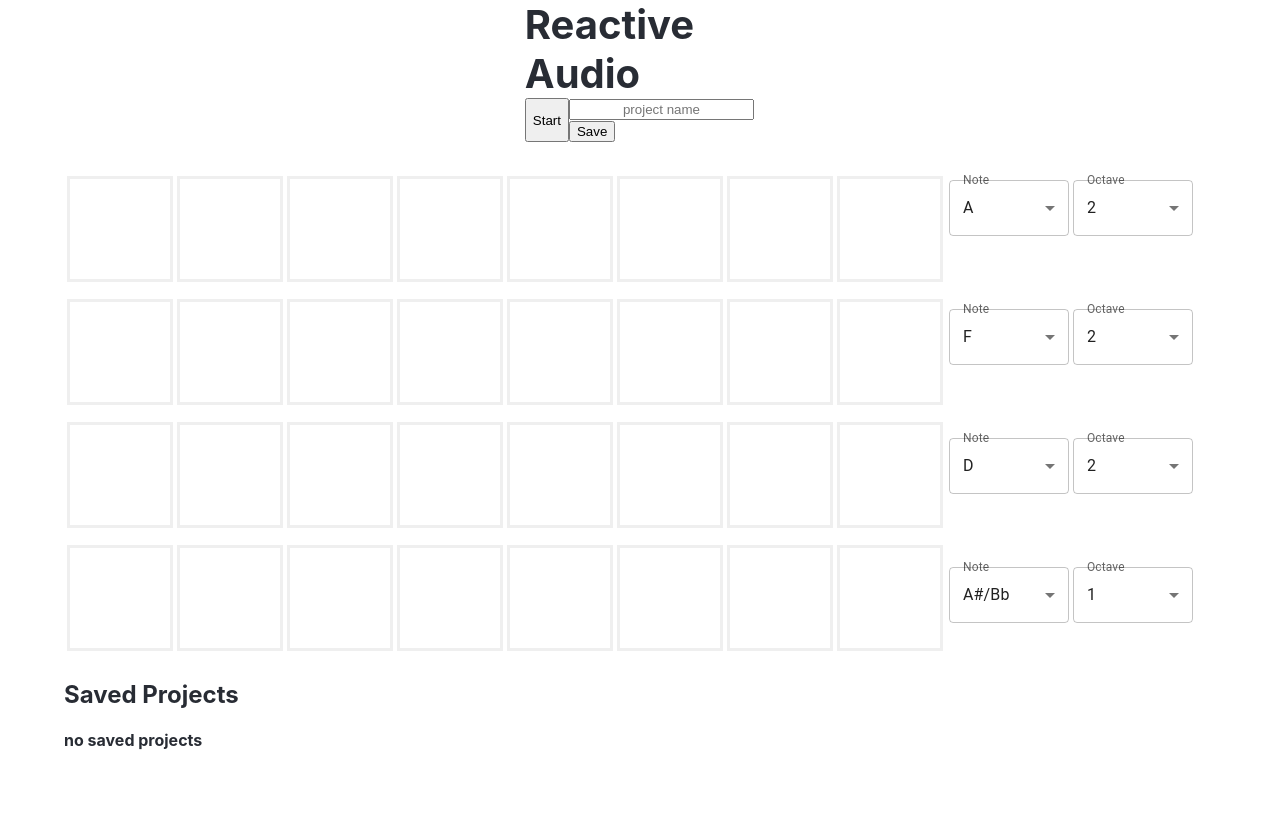
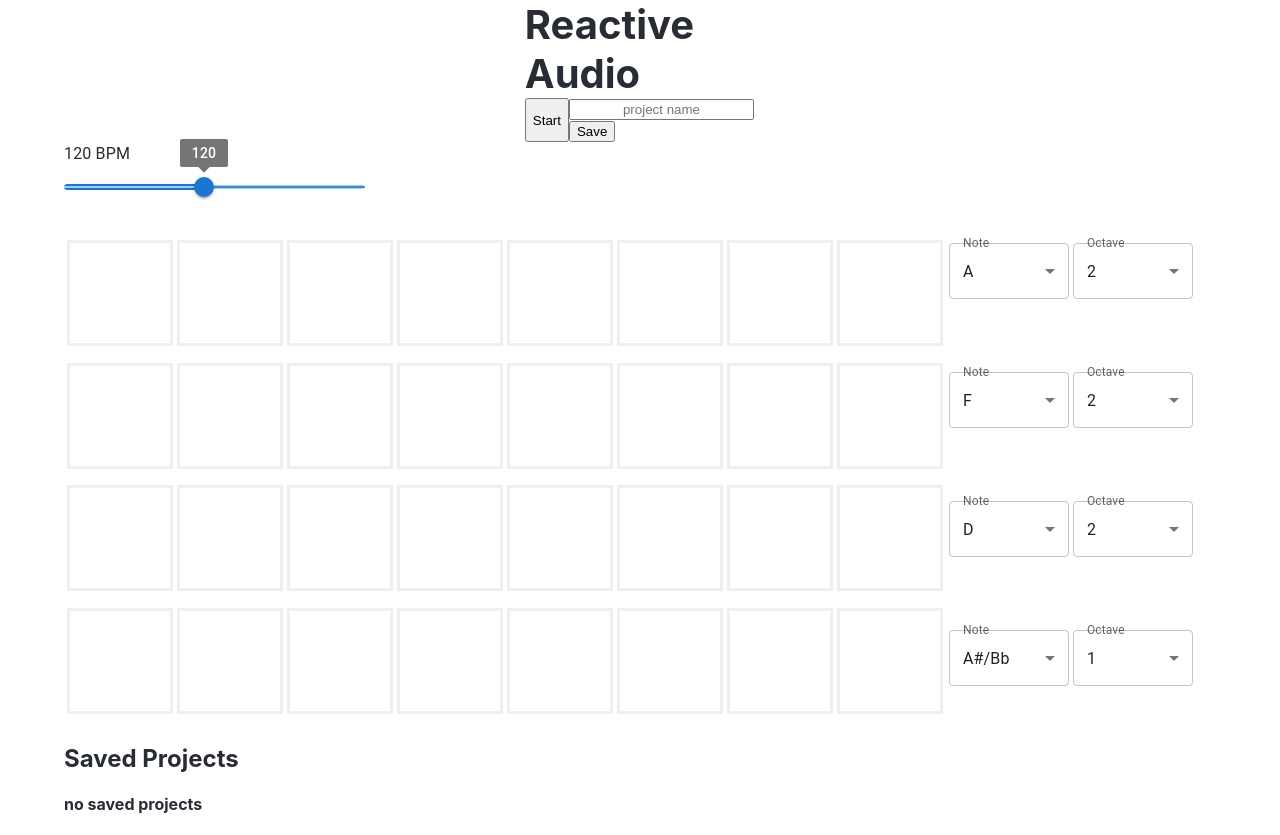
Before and after one commit to rriegel/Reactive-Audio, a React app: page / in a window 1280 px wide. Before the commit the page ends 800 px from the top, so only its background shows below. Built offline with nearby package versions, Linux system fonts and the light colour scheme; no server answers; the HTML template or start-up script is replaced by a standard one.

Commit message:
created slider component using MUI that adjusts the BPM of the Transport function

```diff
--- a/client/src/app.jsx
+++ b/client/src/app.jsx
@@ -5,6 +5,7 @@ import SaveList from './components/SaveList.jsx';
 import axios from 'axios';
 import NoteSelect from './components/utils/NoteSelect.js';
 import OctaveSelect from './components/utils/OctaveSelect.js';
+import BPMSlider from './components/utils/BPMSlider.js';
 
 document.addEventListener('mousedown', () => {
   if (Tone.context.state !== 'running') Tone.context.resume();
@@ -106,6 +107,10 @@ class App extends React.Component {
     newBoxOctave[row] = octave;
     this.setState({ octaves: newBoxOctave });
   }
+  changeBPM(e) {
+    let BPM = e.target.value;
+    this.setState({ BPM: BPM });
+  }
 
   render() {
     return (
@@ -124,6 +129,7 @@ class App extends React.Component {
               <button type='submit' onClick={ (e) => {this.saveState(e)} } >Save</button>
             </form>
           </div>
+          <BPMSlider current={ this.state.BPM } changeBPM={(e) => this.changeBPM(e)}/>
         </div>
 
         <div className='sequencer-wrapper'>
--- /dev/null
+++ b/client/src/components/utils/BPMSlider.js
@@ -0,0 +1,24 @@
+import * as React from 'react';
+import Box from '@mui/material/Box';
+import Typography from '@mui/material/Typography';
+import Slider from '@mui/material/Slider';
+
+export default function BPMSlider({ current, changeBPM }) {
+  return (
+    <Box sx={{ width: 300 }}>
+      <Typography id="non-linear-slider" gutterBottom>
+        {current} BPM
+      </Typography>
+      <Slider
+        aria-label="BPM"
+        defaultValue={120}
+        valueLabelDisplay="on"
+        step={1}
+        marks
+        min={50}
+        max={200}
+        onChange={ (e) => changeBPM(e) }
+      />
+    </Box>
+  )
+};
```
